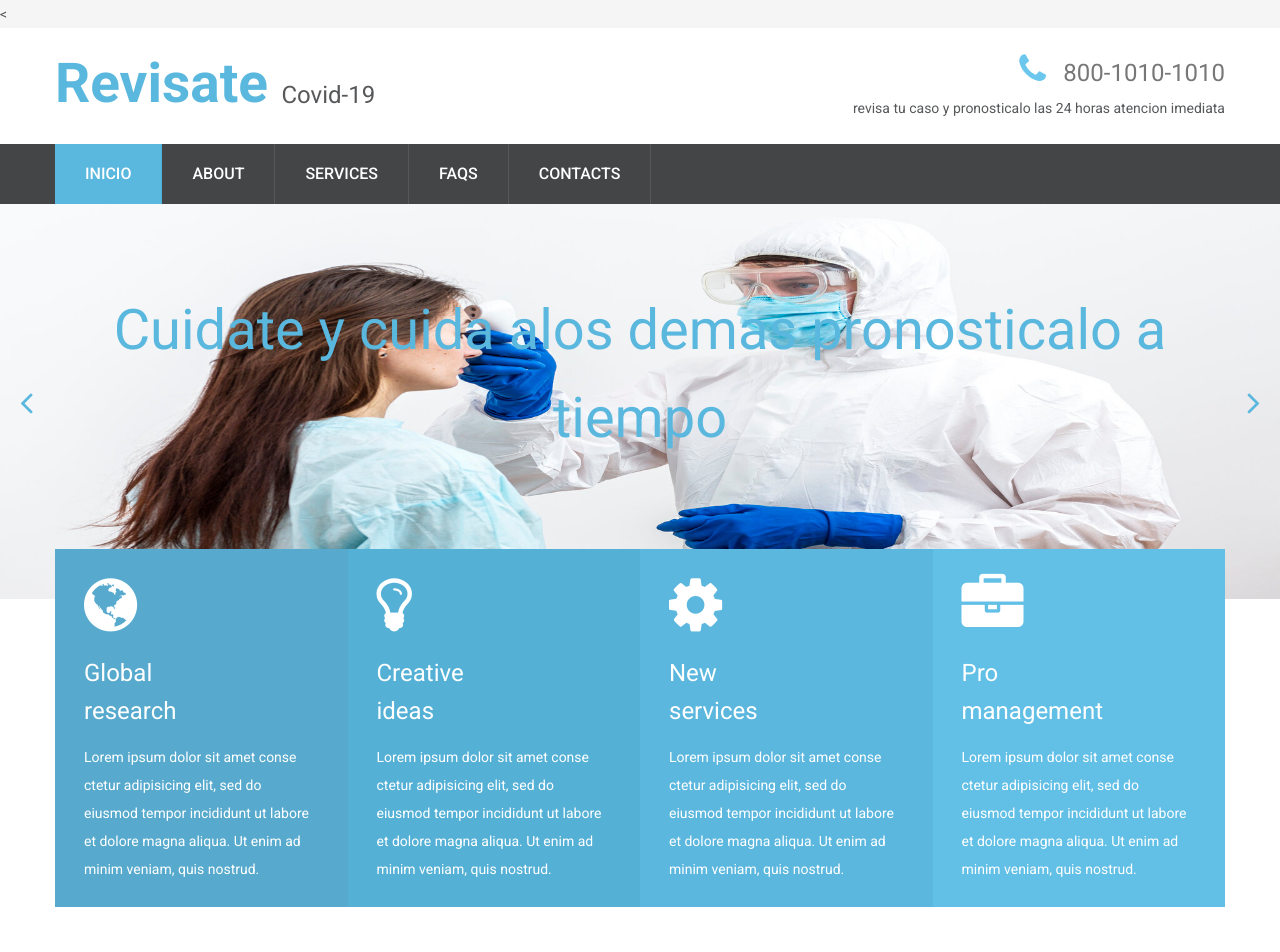
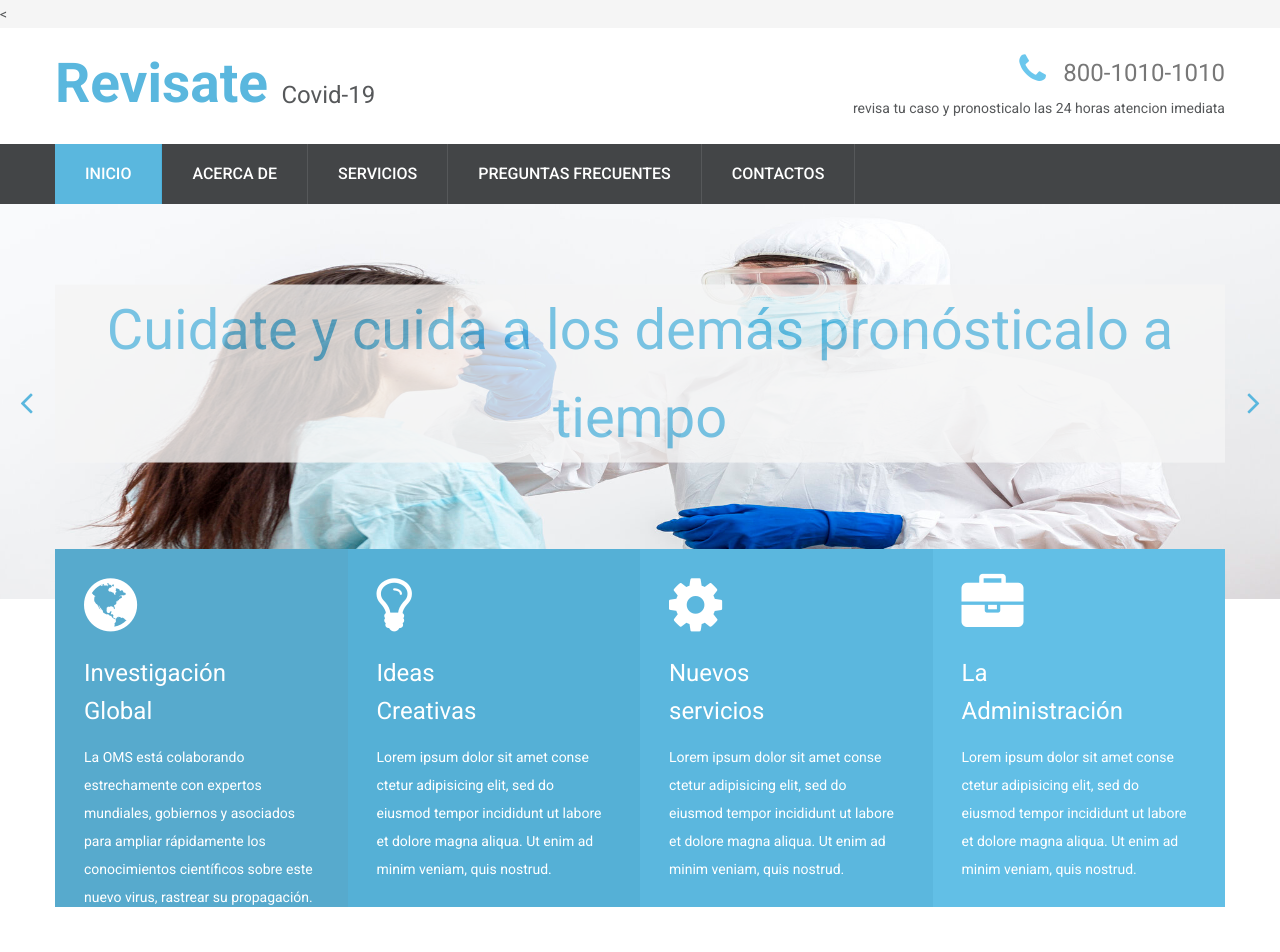
Before and after one commit to marco1117antonio/covid-19, a plain HTML site: page index.html in a window 1280 px wide. Shown: the top 952 px of the page. Drawn offline with Linux system fonts and the light colour scheme.

Commit message:
modifique algunas cosas

```diff
--- a/css/camera.css
+++ b/css/camera.css
@@ -21,6 +21,7 @@
   height: 100%;
   background: #fff;
   z-index: 0;
+
 }
 
 .camera_wrap img {
@@ -194,6 +195,16 @@
 @media (max-width: 1399px) {
   .camera_caption .row {
     margin-left: 0;
+
+    /* Arreglos de los titulos de la imagen */
+
+   padding:1px;
+   background-color:whitesmoke;
+   opacity:0.8;
+   filter:alpha(opacity=60); /* IE < 9.0 */
+   overflow: hidden;
+
+
   }
   .camera_caption [class*="grid_"] {
     margin: 0;
--- a/index.html
+++ b/index.html
@@ -1,7 +1,7 @@
 <!DOCTYPE html>
 <html lang="es">
   <head>
-    <title>Inicio</title>
+    <title>Predictor Web de Covid-19</title>
     <meta charset="utf-8">
     <link rel="icon" href="images/favicon.ico" type="image/x-icon">
     <link rel="stylesheet" href="css/grid.css">
@@ -24,10 +24,10 @@
               <ul data-type="navbar" class="sf-menu">
                 <li class="active"><a href="./">Inicio</a>
                 </li>
-                <li><a href="index-1.html">About</a>
+                <li><a href="index-1.html">Acerca de</a>
                   <ul>
-                    <li><a href="#">Lorem ipsum dolor</a></li>
-                    <li><a href="#">Conse ctetur adipisicing</a></li>
+                    <li><a href="#">Sintomas</a></li>
+                    <li><a href="#">Consejos</a></li>
                     <li><a href="#">Elit sed do eiusmod
                         <ul>
                           <li><a href="#">Lorem ipsum</a></li>
@@ -39,11 +39,11 @@
                     <li><a href="#">Ut enim ad minim</a></li>
                   </ul>
                 </li>
-                <li><a href="index-2.html">Services</a>
+                <li><a href="index-2.html">Servicios</a>
                 </li>
-                <li><a href="index-3.html">FAQS</a>
+                <li><a href="index-3.html">Preguntas Frecuentes</a>
                 </li>
-                <li><a href="index-4.html">Contacts</a>
+                <li><a href="index-4.html">Contactos</a>
                 </li>
               </ul>
             </nav>
@@ -62,7 +62,7 @@
               <div class="camera_caption fadeIn">
                 <div class="container">
                   <div class="row">
-                    <div class="preffix_6 grid_6">Cuidate y cuida alos demas pronosticalo a tiempo</div>
+                    <div class="preffix_6 grid_6">Cuidate y cuida a los demás pronósticalo a tiempo</div>
                   </div>
                 </div>
               </div>
@@ -71,7 +71,7 @@
               <div class="camera_caption fadeIn">
                 <div class="container">
                   <div class="row">
-                    <div class="preffix_6 grid_6">No pongas en riesgo tu vida ni los seres que amas pronoticalo ya</div>
+                    <div class="preffix_6 grid_6">No pongas en riesgo tu vida ni de los seres que amas pronósticalo ya</div>
                   </div>
                 </div>
               </div>
@@ -92,22 +92,22 @@
             <ul class="banner">
               <li>
                 <div class="fa-globe"></div>
-                <h3>Global<br/>research</h3>
-                <p>Lorem ipsum dolor sit amet conse ctetur adipisicing elit, sed do eiusmod tempor incididunt ut labore et dolore magna aliqua. Ut enim ad minim veniam, quis nostrud.</p><a href="#"></a>
+                <h3>Investigación<br/>Global</h3>
+                <p>La OMS está colaborando estrechamente con expertos mundiales, gobiernos y asociados para ampliar rápidamente los conocimientos científicos sobre este nuevo virus, rastrear su propagación.</p><a href="#"></a>
               </li>
               <li>
                 <div class="fa-lightbulb-o"></div>
-                <h3>Creative<br/>ideas</h3>
+                <h3>Ideas<br/>Creativas</h3>
                 <p>Lorem ipsum dolor sit amet conse ctetur adipisicing elit, sed do eiusmod tempor incididunt ut labore et dolore magna aliqua. Ut enim ad minim veniam, quis nostrud.</p><a href="#"></a>
               </li>
               <li>
                 <div class="fa-cog"></div>
-                <h3>New<br/>services</h3>
+                <h3>Nuevos<br/>servicios</h3>
                 <p>Lorem ipsum dolor sit amet conse ctetur adipisicing elit, sed do eiusmod tempor incididunt ut labore et dolore magna aliqua. Ut enim ad minim veniam, quis nostrud.</p><a href="#"></a>
               </li>
               <li>
                 <div class="fa-briefcase"></div>
-                <h3>Pro<br/>management</h3>
+                <h3>La<br/>Administración</h3>
                 <p>Lorem ipsum dolor sit amet conse ctetur adipisicing elit, sed do eiusmod tempor incididunt ut labore et dolore magna aliqua. Ut enim ad minim veniam, quis nostrud.</p><a href="#"></a>
               </li>
             </ul>
@@ -209,7 +209,7 @@
                         <p>
                           <q></q>
                         </p>
-                        <cite><a href="#">introducciones a lavoratori</a></cite>
+                        <cite><a href="#">introducciones a laboratorio</a></cite>
                       </div>
                     </blockquote>
                   </div>
@@ -267,7 +267,7 @@
                     <div class="icon2 fa-map-marker"></div>
                   </div>
                   <div class="box_cnt__no-flow">
-                    <address>4578 Marmora Road,Glasgow<br/> D04 89GR</address>
+                    <address>Av. Simón I. Patiño, <br/>Cochabamba</address>
                   </div>
                 </div>
                 <div class="box">
@@ -296,13 +296,13 @@
                   <div class="box_aside">
                     <div class="icon2 fa-facebook"></div>
                   </div>
-                  <div class="box_cnt__no-flow"><a href="#">Follow on facebook</a></div>
+                  <div class="box_cnt__no-flow"><a href="#">Siguenos en facebook</a></div>
                 </div>
                 <div class="box">
                   <div class="box_aside">
                     <div class="icon2 fa-twitter"></div>
                   </div>
-                  <div class="box_cnt__no-flow"><a href="#">Follow on Twitter</a></div>
+                  <div class="box_cnt__no-flow"><a href="#">Siguenos en Twitter</a></div>
                 </div>
               </li>
             </ul>
@@ -310,7 +310,7 @@
         </section>
         <section>
           <div class="container">
-            <div class="copyright">Business Company © <span id="copyright-year"></span>.&nbsp;&nbsp;<a href="index-5.html">Privacy Policy</a>More <a rel="nofollow" href="http://www.templatemonster.com/category.php?category=418&type=1" target="_blank">Business Templates at TemplateMonster.com</a>
+            <div class="copyright">Universidad Adventista © <span id="copyright-year"></span>.&nbsp;&nbsp;<a href="index-5.html">Política de privacidad</a> Más <a rel="nofollow" href="http://www.templatemonster.com/category.php?category=418&type=1" target="_blank">información en www.uab.edu.bo.com</a>
             </div>
           </div>
         </section>
```
